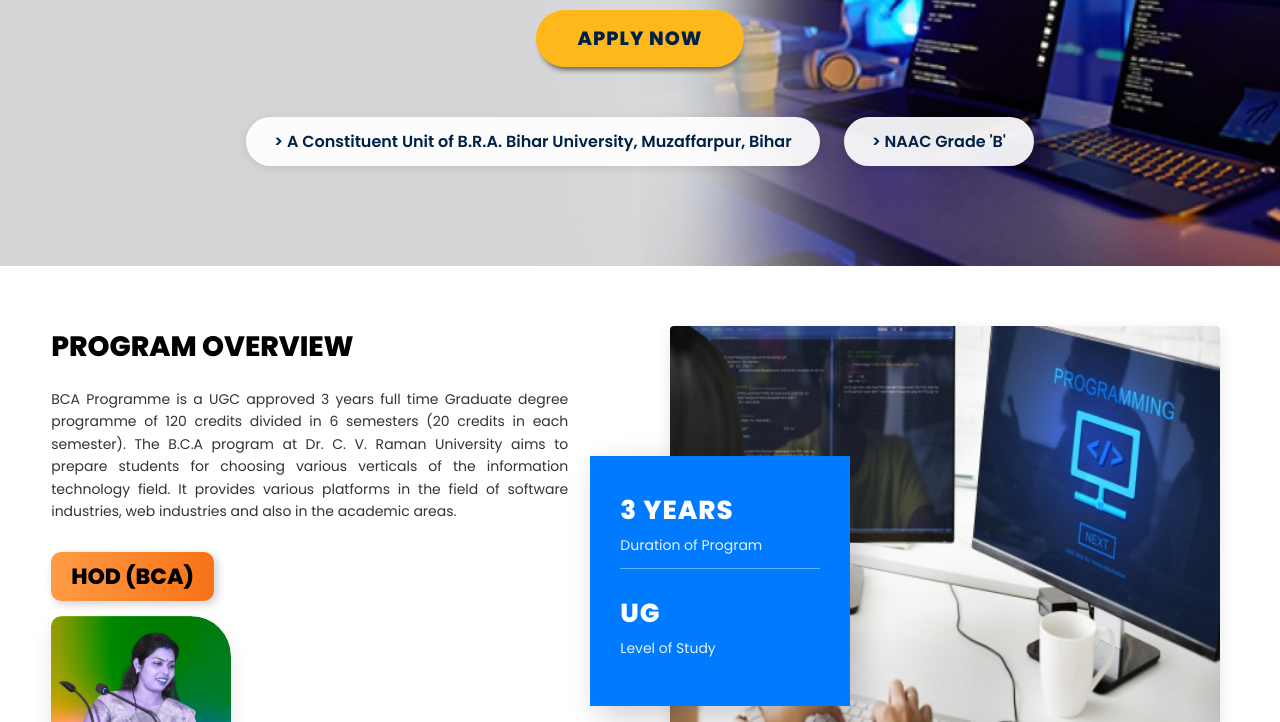
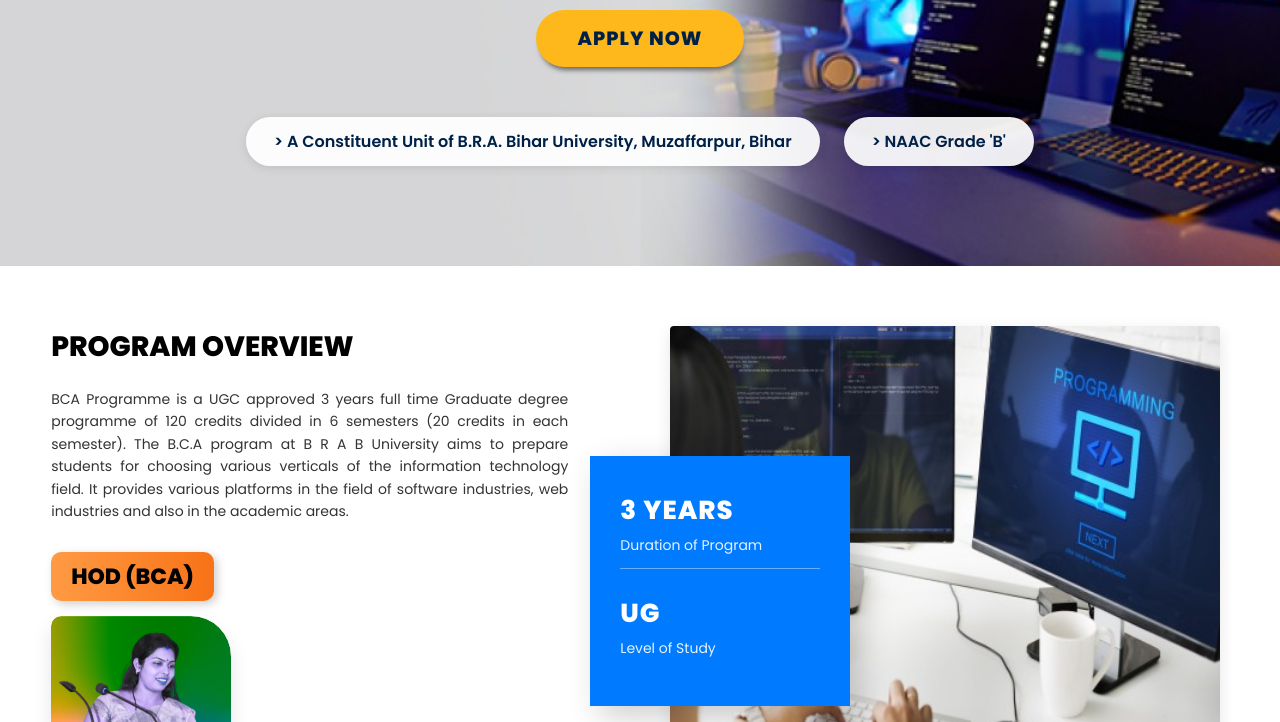
Before and after one commit to shivamkumar7322/BCA-Portfolio-project, a plain HTML site: page index.html in a window 1280 px wide. Shown: the part 443-1165 px from the top of the page. Drawn offline with Linux system fonts and the light colour scheme.

Commit message:
Update university name in program overview

```diff
--- a/index.html
+++ b/index.html
@@ -179,7 +179,7 @@
             <div class="overview-left">
                 <h2 class="section-title">PROGRAM OVERVIEW</h2>
                 <p class="overview-text">
-                    BCA Programme is a UGC approved 3 years full time Graduate degree programme of 120 credits divided in 6 semesters (20 credits in each semester). The B.C.A program at Dr. C. V. Raman University aims to prepare students for choosing various verticals of
+                    BCA Programme is a UGC approved 3 years full time Graduate degree programme of 120 credits divided in 6 semesters (20 credits in each semester). The B.C.A program at B R A B University aims to prepare students for choosing various verticals of
                     the information technology field. It provides various platforms in the field of software industries, web industries and also in the academic areas.
                 </p>
 
```
